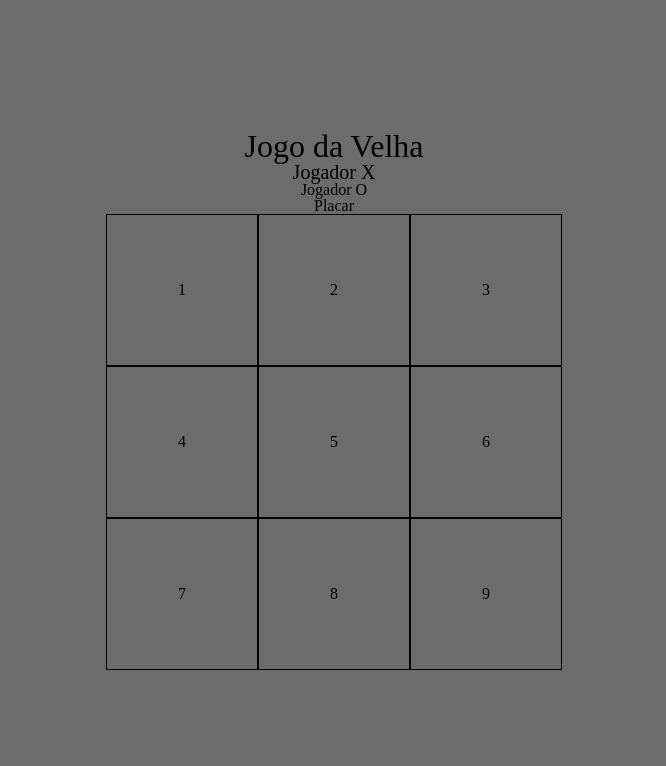
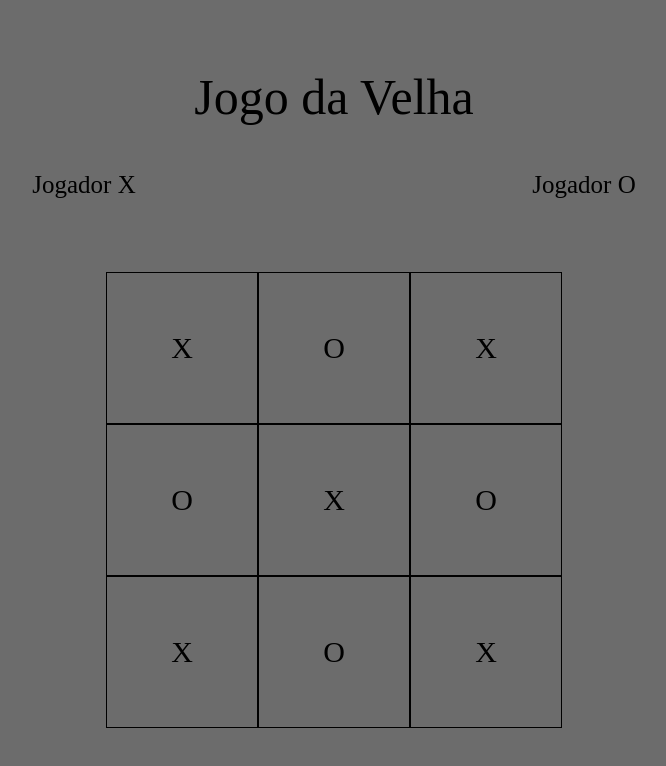
Before and after one commit to Caio-Calhau/jogo-da-velha, a React (Create React App) app: page / in a window 1280 px wide. Shown: the top 766 px of the page, without its empty margins (306-972 px from the left). Built offline with nearby package versions, Linux system fonts and the light colour scheme.

Commit message:
Styled the game table

```diff
--- a/src/App.jsx
+++ b/src/App.jsx
@@ -1,28 +1,40 @@
 import React from "react";
-import { Screen, Table, Square, Title, PlayerX } from "./Components/TableStyles";
+import {
+  Screen,
+  Table,
+  Square,
+  Header,
+  Title,
+  PlayerX,
+  PlayerO,
+  Players,
+} from "./Components/TableStyles";
 
 function App() {
   return (
     <>
       <Screen>
-        <Title>Jogo da Velha</Title>
-        <PlayerX>Jogador X</PlayerX>
-        <div>Jogador O</div>
-        <div>Placar</div>
+        <Header>
+          <Title>Jogo da Velha</Title>
+          <Players>
+            <PlayerX>Jogador X</PlayerX>
+            <PlayerO>Jogador O</PlayerO>
+          </Players>
+        </Header>
         <Table>
-          <Square>1</Square>
-          <Square>2</Square>
-          <Square>3</Square>
+          <Square>X</Square>
+          <Square>O</Square>
+          <Square>X</Square>
         </Table>
         <Table>
-          <Square>4</Square>
-          <Square>5</Square>
-          <Square>6</Square>
+          <Square>O</Square>
+          <Square>X</Square>
+          <Square>O</Square>
         </Table>
         <Table>
-          <Square>7</Square>
-          <Square>8</Square>
-          <Square>9</Square>
+          <Square>X</Square>
+          <Square>O</Square>
+          <Square>X</Square>
         </Table>
       </Screen>
     </>
--- a/src/Components/TableStyles.jsx
+++ b/src/Components/TableStyles.jsx
@@ -27,20 +27,38 @@ export const Square = styled.div`
   width: 150px;
   height: 150px;
 
+  font-size: 30px;
+
   align-items: center;
   justify-content: center;
 
   border: 1px solid black;
 `;
 
+export const Header = styled.div`
+  height: 200px;
+`;
+
 export const Title = styled.h1`
   display: flex;
+  justify-content: center;
+  font-size: 50px;
+`;
 
-  font-size: 32px;
+export const Players = styled.div`
+  display: flex;
+
+  padding-top: 50px;
+
+  width: 1000px;
+
+  justify-content: space-around;
 `;
 
 export const PlayerX = styled.p`
-  display: flex;
+  font-size: 25px;
+`;
 
-  font-size: 20px;
+export const PlayerO = styled.p`
+  font-size: 25px;
 `;
```
